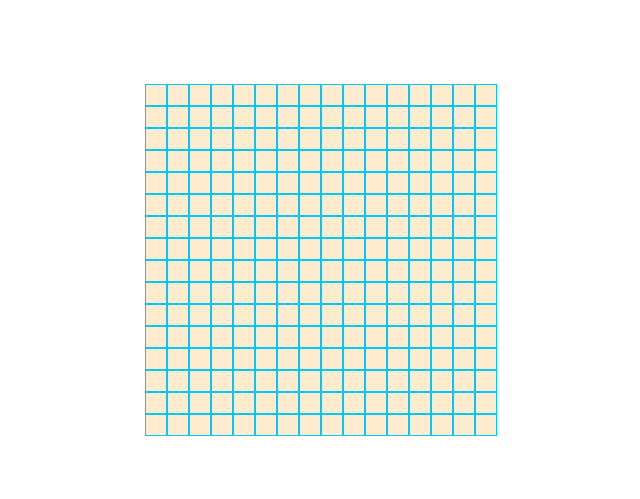
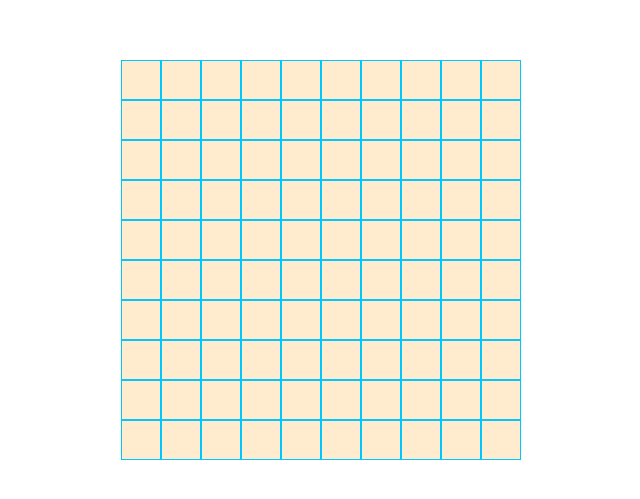
Before and after one commit to wanjun3211/Etch-a-Sketch, a plain HTML site: page index.html in a window 1280 px wide. Shown: the part 163-662 px from the top of the page, without its empty margins (319-959 px from the left). Drawn offline with Linux system fonts and the light colour scheme.

Commit message:
Found the solution to make the grid adjust its size acoorind to its nunber

```diff
--- a/javascript.js
+++ b/javascript.js
@@ -1,13 +1,13 @@
 // create 16*16 grid
 const container = document.querySelector(".container");
-for (let i = 0; i < 16; i++) {
+for (let i = 0; i < 10; i++) {
     // create sigle div for each row
     const row = document.createElement("div");
     row.classList.toggle("row");
     container.appendChild(row);
 
     // create 16 grids for each row
-    for (let i = 0; i < 16; i++) {
+    for (let i = 0; i < 10; i++) {
         const grid = document.createElement("div");
         grid.classList.toggle("grid");
         row.appendChild(grid);
--- a/styles.css
+++ b/styles.css
@@ -6,14 +6,25 @@
     padding: 15px;
 }
 
+.container {
+
+    height: 400px;
+    width: 400px;
+    display: flex;
+    flex-direction: column;
+}
+
 
 .row {
     display: flex;
+    flex: 1 1 auto;
+
 }
 
 .grid {
     border: 1px solid rgb(0, 200, 255);
-    height: 20px;
-    width: 20px;
+    /* height: 10px;
+    width: 10px; */
     background-color: blanchedalmond;
+    flex: 1 1 auto
 }
```
